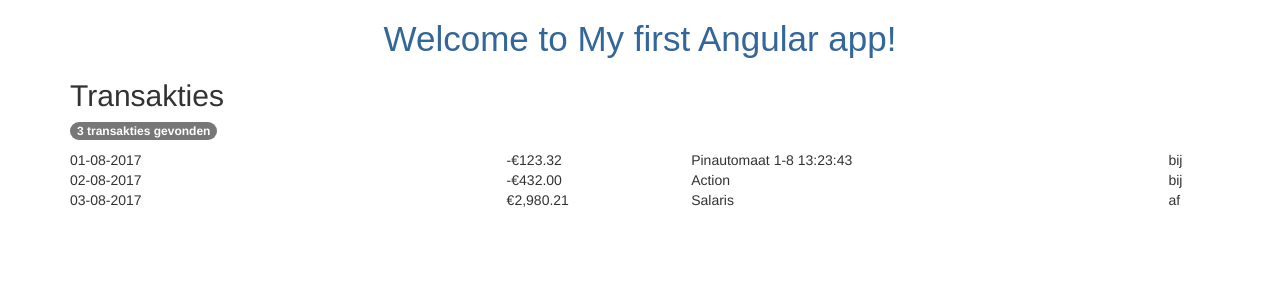
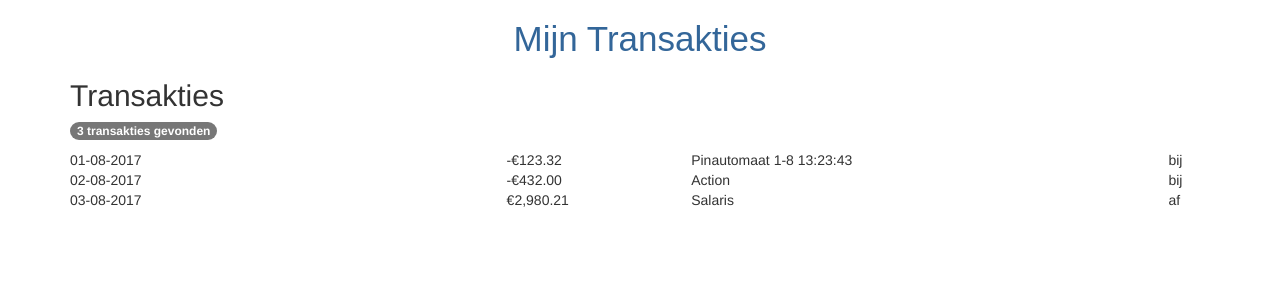
Before and after one commit to chrisvandergeer/angular-budget, an Angular app: page / in a window 1280 px wide. Shown: the top 300 px of the page. Built offline with nearby package versions, Linux system fonts and the light colour scheme.

Commit message:
transakties in los component

```diff
--- a/src/app/app.component.html
+++ b/src/app/app.component.html
@@ -1,19 +1,8 @@
 <!--The content below is only a placeholder and can be replaced.-->
 <div style="text-align:center">
   <h1>
-    Welcome to {{title}}!
+    {{title}}
   </h1>
 </div>
 <h2>Transakties</h2>
-<table class="table">
-  <p class="badge">{{aantalTransakties()}} transakties gevonden</p>
-  <tr *ngFor="let tr of transakties">
-    <td>{{tr.datum}}</td>
-    <td>{{tr.bedrag | currency: 'EUR':true}}</td>
-    <td>{{tr.omschrijving}}</td>
-    <td>
-      <span *ngIf="tr.bedrag > 0">af</span>
-      <span *ngIf="tr.bedrag < 0">bij</span>
-    </td>
-  </tr>
-</table>
+<transakties></transakties>
--- a/src/app/app.component.ts
+++ b/src/app/app.component.ts
@@ -1,4 +1,6 @@
 import { Component } from '@angular/core';
+
+import { Transakties } from './transakties.component';
 
 @Component({
   selector: 'app-root',
@@ -6,24 +8,5 @@ import { Component } from '@angular/core';
   styleUrls: ['./app.component.css']
 })
 export class AppComponent {
-  transakties = [{
-    "datum": "01-08-2017",
-    "bedrag": -123.32,
-    "omschrijving": "Pinautomaat 1-8 13:23:43"
-  },
-  {
-    "datum": "02-08-2017",
-    "bedrag": -432,
-    "omschrijving": "Action"
-  },
-  {
-    "datum": "03-08-2017",
-    "bedrag": 2980.21,
-    "omschrijving": "Salaris"
-  }];
-  title = 'My first Angular app';
-
-  aantalTransakties() {
-    return this.transakties.length;
-  }
+  title = 'Mijn Transakties';
 }
--- a/src/app/app.module.ts
+++ b/src/app/app.module.ts
@@ -2,10 +2,11 @@ import { BrowserModule } from '@angular/platform-browser';
 import { NgModule } from '@angular/core';
 
 import { AppComponent } from './app.component';
+import { Transakties } from './transakties.component';
 
 @NgModule({
   declarations: [
-    AppComponent
+    AppComponent, Transakties
   ],
   imports: [
     BrowserModule
--- /dev/null
+++ b/src/app/transakties.component.html
@@ -0,0 +1,12 @@
+<table class="table">
+  <p class="badge">{{aantalTransakties()}} transakties gevonden</p>
+  <tr *ngFor="let tr of transakties">
+    <td>{{tr.datum}}</td>
+    <td>{{tr.bedrag | currency: 'EUR':true}}</td>
+    <td>{{tr.omschrijving}}</td>
+    <td>
+      <span *ngIf="tr.bedrag > 0">af</span>
+      <span *ngIf="tr.bedrag < 0">bij</span>
+    </td>
+  </tr>
+</table>
--- a/src/app/transakties.component.ts
+++ b/src/app/transakties.component.ts
@@ -0,0 +1,28 @@
+import { Component } from '@angular/core';
+
+@Component({
+  selector: 'transakties',
+  templateUrl: './transakties.component.html',
+  styleUrls: ['./transakties.component.css']
+})
+export class Transakties {
+  transakties = [{
+    "datum": "01-08-2017",
+    "bedrag": -123.32,
+    "omschrijving": "Pinautomaat 1-8 13:23:43"
+  },
+  {
+    "datum": "02-08-2017",
+    "bedrag": -432,
+    "omschrijving": "Action"
+  },
+  {
+    "datum": "03-08-2017",
+    "bedrag": 2980.21,
+    "omschrijving": "Salaris"
+  }];
+
+  aantalTransakties() {
+    return this.transakties.length;
+  }
+}
```
Also changed, not shown: src/app/transakties.component.css (added).
